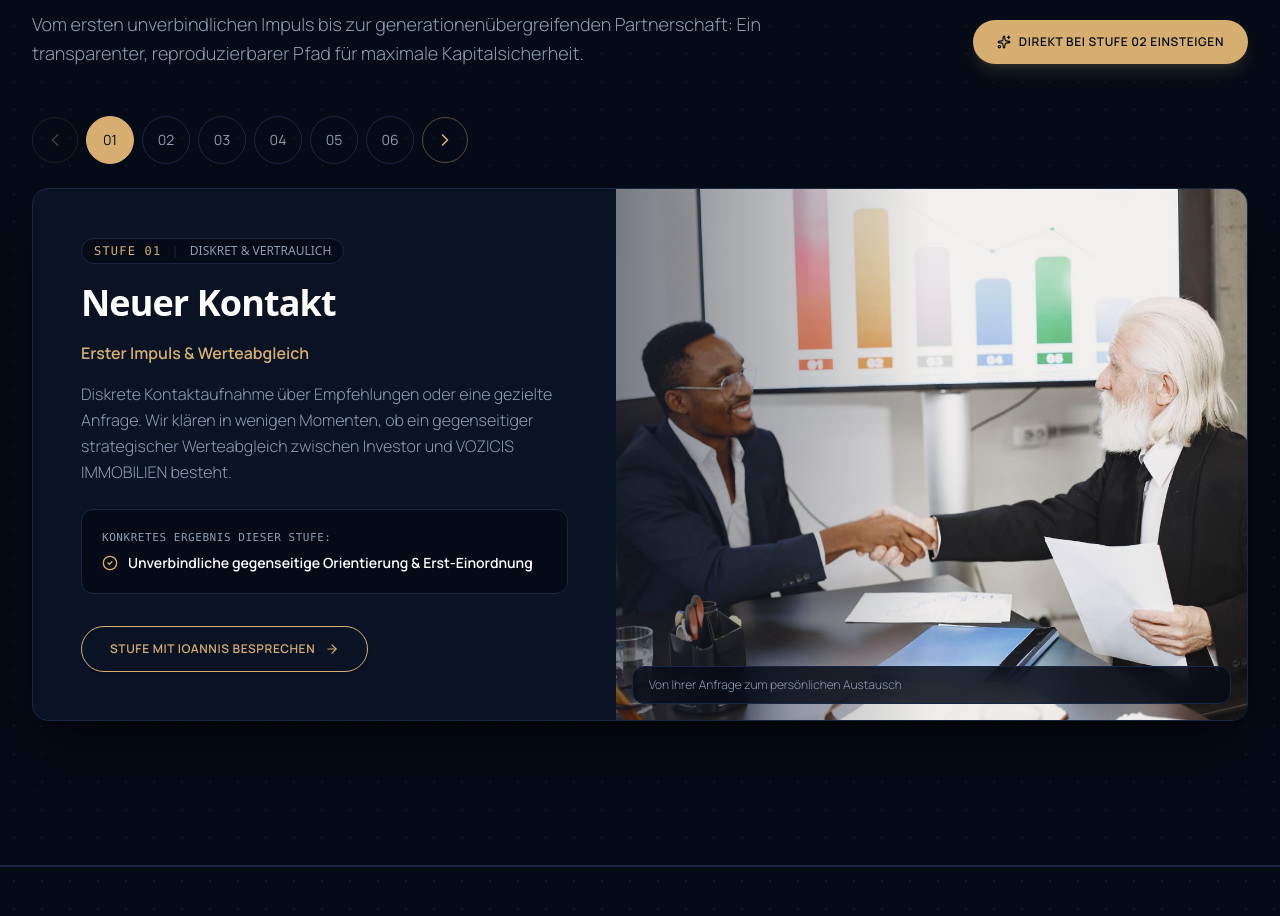
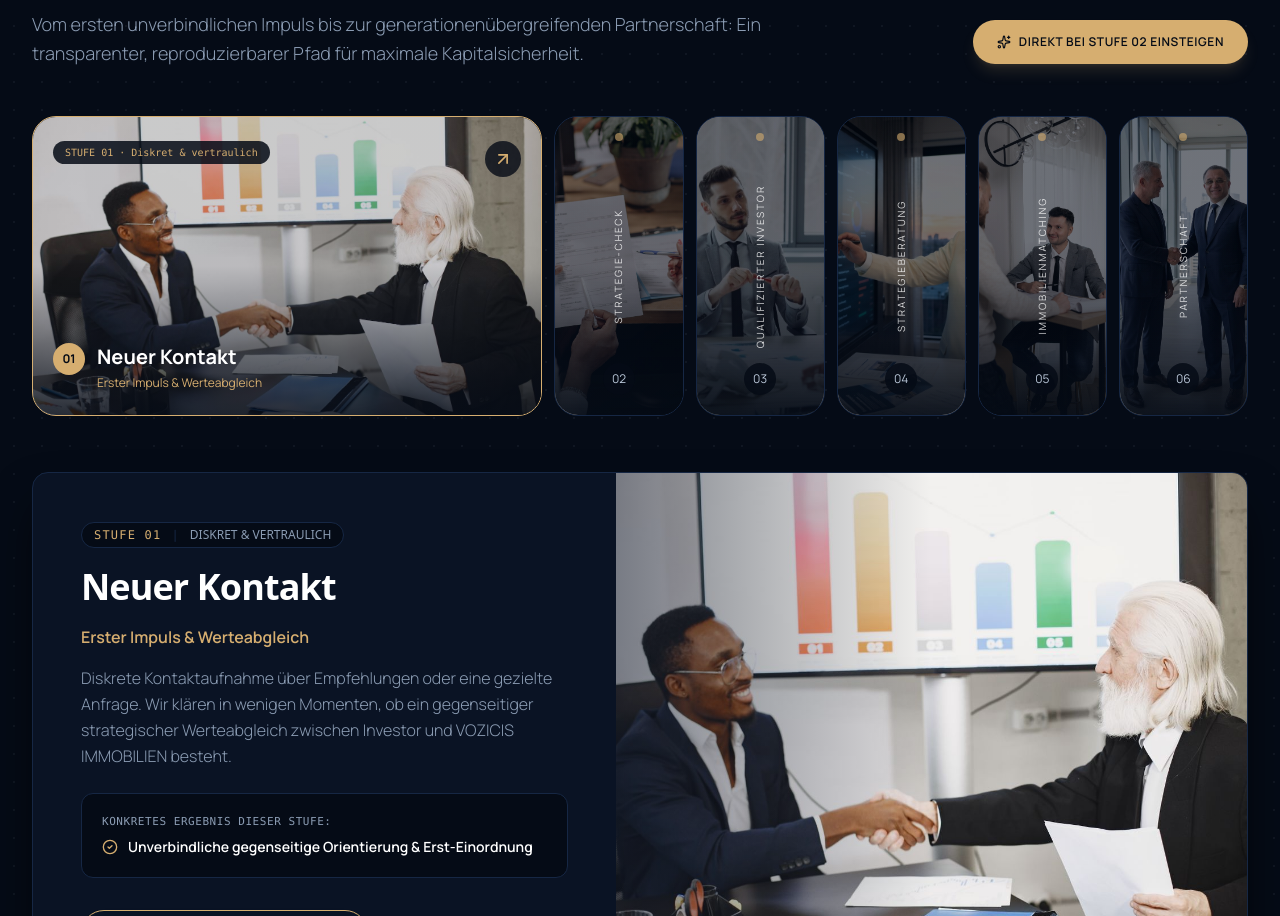
Before and after one commit to urrwa/vozicis-immobilien, a React (Vite) app: page / in a window 1280 px wide. Shown: the part 6356-7272 px from the top of the page. Built offline with nearby package versions, Linux system fonts and the light colour scheme.

Commit message:
Restore expanding photo cards for investor journey

```diff
--- a/src/components/InvestorJourney.tsx
+++ b/src/components/InvestorJourney.tsx
@@ -126,10 +126,30 @@ export const InvestorJourney: React.FC<InvestorJourneyProps> = ({
           </div>
         </div>
 
-        <nav aria-label={t('Investoren-Journey Stufen')} className="flex flex-wrap items-center gap-1 sm:gap-2 mb-6">
-          <button type="button" aria-label={t('Vorherige Stufe')} disabled={selectedStep === 0} onClick={() => setSelectedStep(s => s - 1)} className="p-2 sm:p-3 rounded-full border border-[#D6AE70]/40 text-[#D6AE70] disabled:opacity-30"><ChevronLeft size={20} /></button>
-          {stages.map((stage, idx) => <button type="button" key={stage.step} aria-label={t(stage.title)} aria-current={idx === selectedStep ? 'step' : undefined} onClick={() => setSelectedStep(idx)} className={`w-8 h-10 sm:w-12 sm:h-12 rounded-full text-sm border transition-colors ${idx === selectedStep ? 'bg-[#D6AE70] text-[#050B16] border-[#D6AE70]' : 'border-[#162744] text-[#8B9CB3] hover:border-[#D6AE70]'}`}>{stage.step}</button>)}
-          <button type="button" aria-label={t('Nächste Stufe')} disabled={selectedStep === stages.length - 1} onClick={() => setSelectedStep(s => s + 1)} className="p-2 sm:p-3 rounded-full border border-[#D6AE70]/40 text-[#D6AE70] disabled:opacity-30"><ChevronRight size={20} /></button>
+        <nav aria-label={t('Investoren-Journey Stufen')} className="mb-12 overflow-x-auto pb-2">
+          <div className="flex gap-3 min-w-[760px] h-[300px]">
+            {stages.map((stage, idx) => {
+              const active = idx === selectedStep;
+              return <button key={stage.step} type="button" aria-label={t(stage.title)} aria-current={active ? 'step' : undefined}
+                onClick={() => setSelectedStep(idx)}
+                className={`relative min-w-0 overflow-hidden rounded-[24px] border text-left transition-all duration-500 focus-visible:outline-2 focus-visible:outline-[#D6AE70] ${active ? 'flex-[4] border-[#D6AE70]' : 'flex-1 border-[#162744] hover:border-[#D6AE70]/60'}`}>
+                <SectionPhoto group="journey" index={idx} />
+                <div className={`absolute inset-0 bg-gradient-to-t from-[#050B16] via-[#050B16]/20 to-[#050B16]/20 transition-opacity ${active ? 'opacity-85' : 'opacity-95 bg-[#050B16]/50'}`} />
+                {active ? <>
+                  <span className="absolute top-6 left-5 rounded-full bg-[#050B16]/85 px-3 py-1 text-[10px] text-[#D6AE70] font-mono">{t('STUFE ')}{stage.step} · {t(stage.badge)}</span>
+                  <ArrowRight className="absolute top-6 right-5 rounded-full bg-[#050B16]/80 p-2 text-[#D6AE70] -rotate-45" size={36} />
+                  <div className="absolute bottom-6 left-5 right-5 flex items-start gap-3">
+                    <span className="flex h-8 w-8 shrink-0 items-center justify-center rounded-full bg-[#D6AE70] text-[#050B16] text-xs font-bold">{stage.step}</span>
+                    <div><div className="text-xl font-bold text-white">{t(stage.title)}</div><div className="mt-1 text-xs text-[#D6AE70]">{t(stage.subtitle)}</div></div>
+                  </div>
+                </> : <>
+                  <span className="absolute top-4 left-1/2 -translate-x-1/2 h-2 w-2 rounded-full bg-[#D6AE70]/60" />
+                  <span className="absolute inset-0 flex items-center justify-center text-[10px] uppercase tracking-[0.18em] text-white/80"><span style={{ writingMode: 'vertical-rl', transform: 'rotate(180deg)' }}>{t(stage.title)}</span></span>
+                  <span className="absolute bottom-5 left-1/2 -translate-x-1/2 flex h-8 w-8 items-center justify-center rounded-full bg-[#050B16]/85 text-xs text-[#B9C6D7]">{stage.step}</span>
+                </>}
+              </button>;
+            })}
+          </div>
         </nav>
 
         {/* Detailed Active Stage Premium Card */}
```
